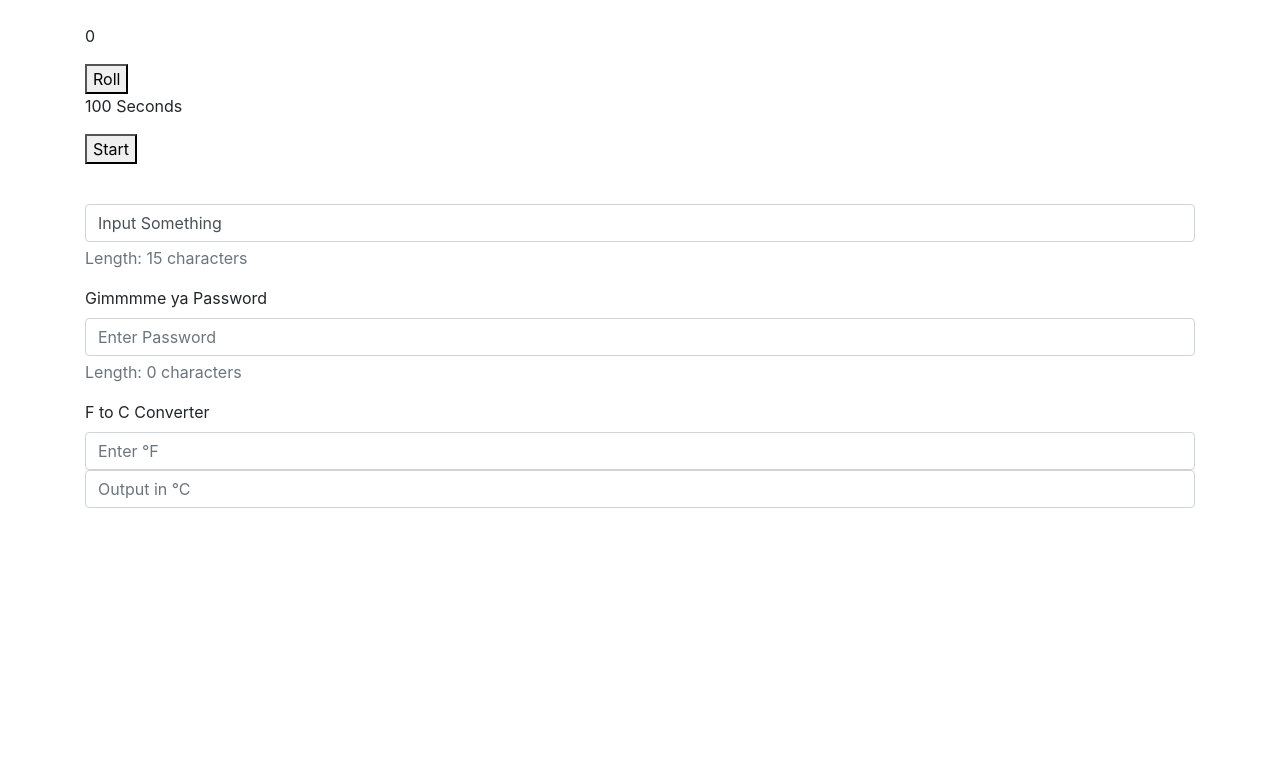
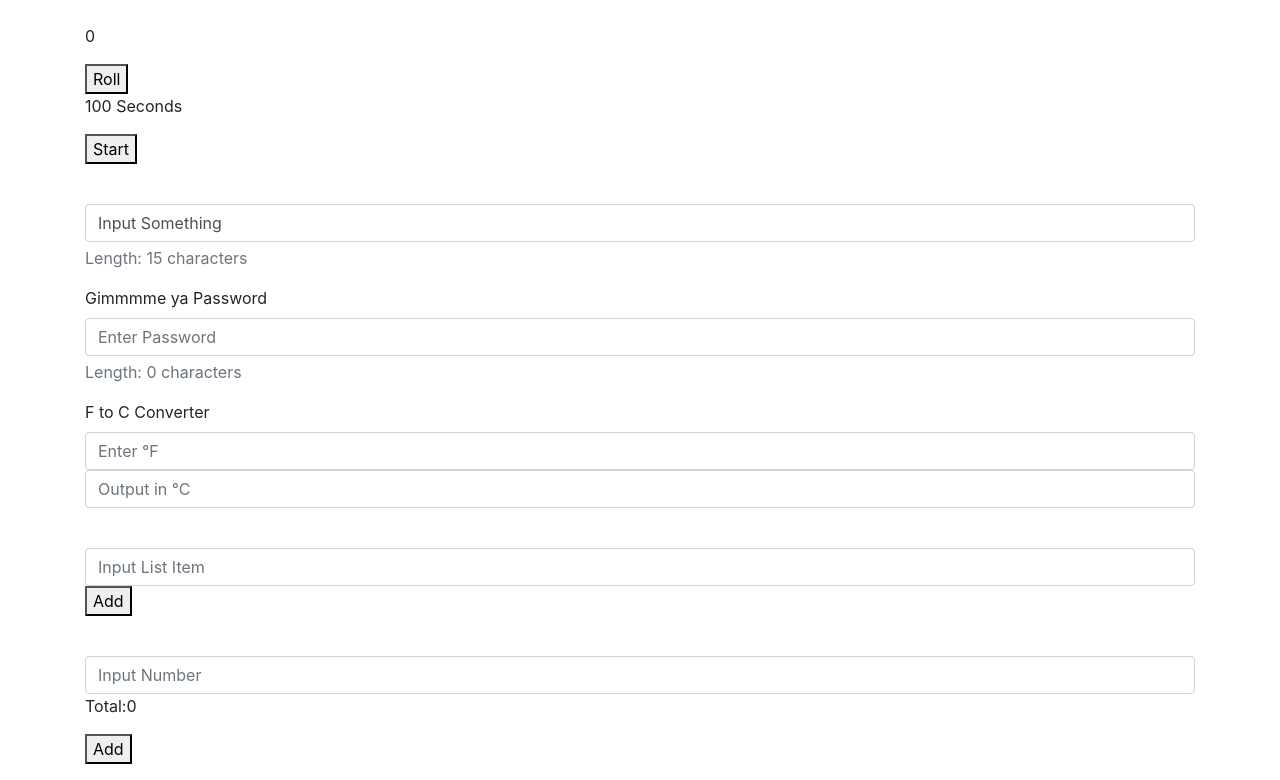
Before and after one commit to ross-ferreira/week-9-challenge01, a React (Create React App) app: page / in a window 1280 px wide. Shown: the part 1796-2576 px from the top of the page. Before the commit the page ends 2320 px from the top, so only its background shows below. Built offline with nearby package versions, Linux system fonts and the light colour scheme.

Commit message:
Day 3 Challenge Form  4 Completed

```diff
--- /dev/null
+++ b/src/Adder.js
@@ -0,0 +1,45 @@
+import React, { Component } from "react";
+
+
+class Adder extends Component {
+    constructor(props) {
+        super(props);
+        this.state = { input: 0, list:[], total:0}; // add the value of the input to the state
+        this.handleChange = this.handleChange.bind(this);
+        this.handleClick = this.handleClick.bind(this);
+}
+
+handleChange(e) {
+    let current= this.state.input;
+    this.setState({ input: e.currentTarget.value });
+    }
+
+handleClick() {
+
+        this.setState({ list: this.state.list.concat(this.state.input) });
+        this.setState({ total: this.state.list.reduce((total, val) => total + +val, 0) });
+       }
+       // added "+" infront of val as the input field brings in all data as a string, so the Number is coming in as a string number and not a  number causing concatation rather than addition when the array is reduced.
+
+    render() {
+
+    return (
+        <div className="form-group">
+            <ul>
+                {this.state.list.map((item, index) => (
+                    <li className="page-item" key={ index }>
+                        {item}
+                    </li>
+            ))}
+            </ul>
+            <br></br>
+            <input placeHolder="Input Number" onChange={ this.handleChange } value={ this.state.value } name={ this.props.name } className="form-control"/>
+            <p>Total:{this.state.total} </p>
+            <button onClick={ this.handleClick }>Add</button>
+
+        </div> );
+} }
+export default Adder;
+
+
+// Create an <Adder> component. It should have a number <input> field and an "Add" <button>. When the "Add" button is pressed the number should be added to a list of numbers on screen and the total of all the numbers in the list should be displayed below. Make sure you test the total is correct: try 1, 2, and 3 and check you get 6
--- /dev/null
+++ b/src/List.js
@@ -0,0 +1,41 @@
+import React, { Component } from "react";
+
+
+class List extends Component {
+    constructor(props) {
+        super(props);
+        this.state = { input: "", list:[] }; // add the value of the input to the state
+        this.handleChange = this.handleChange.bind(this);
+        this.handleClick = this.handleClick.bind(this);
+}
+
+handleChange(e) {
+    this.setState({ input: e.currentTarget.value });
+    }
+
+handleClick() {
+
+        this.setState({ list: this.state.list.concat(this.state.input)});
+
+       }
+
+    render() {
+
+    return (
+        <div className="form-group">
+            <ul>
+                {this.state.list.map((item, index) => (
+                    <li className="page-item" key={ index }>
+                        {item}
+                    </li>
+            ))}
+            </ul>
+            <br></br>
+            <input placeHolder="Input List Item" onChange={ this.handleChange } value={ this.state.value } name={ this.props.name } className="form-control"/>
+            <button onClick={ this.handleClick }>Add</button>
+
+        </div> );
+} }
+export default List;
+
+// Create a <List> component that consists of a <ul>, an <input>, and a <button>Add</button>. When you click the "Add" button, whatever is in the <input> should get added to the <ul>.
--- a/src/Stuff.js
+++ b/src/Stuff.js
@@ -18,6 +18,8 @@ import LameGame from './LameGame';
 import Length from './Length';
 import PasswordStrength from './PasswordStrength';
 import TempConverter from './TempConverter';
+import List from './List';
+import Adder from './Adder';
 
 
 let items = [
@@ -64,6 +66,8 @@ let colours = [
     <Length/>
     <PasswordStrength label={"Gimmmme ya Password"}/>
     <TempConverter label={"F to C Converter"}/>
+    <List/>
+    <Adder/>
 </React.Fragment>
 );
 export default Stuff;
```
